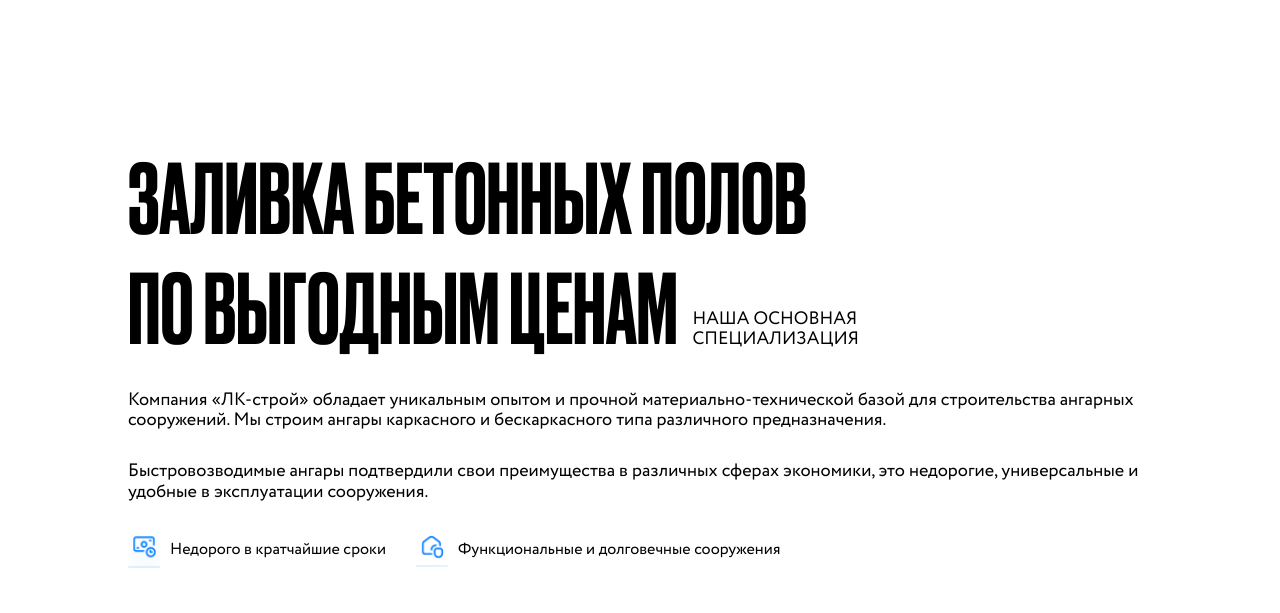
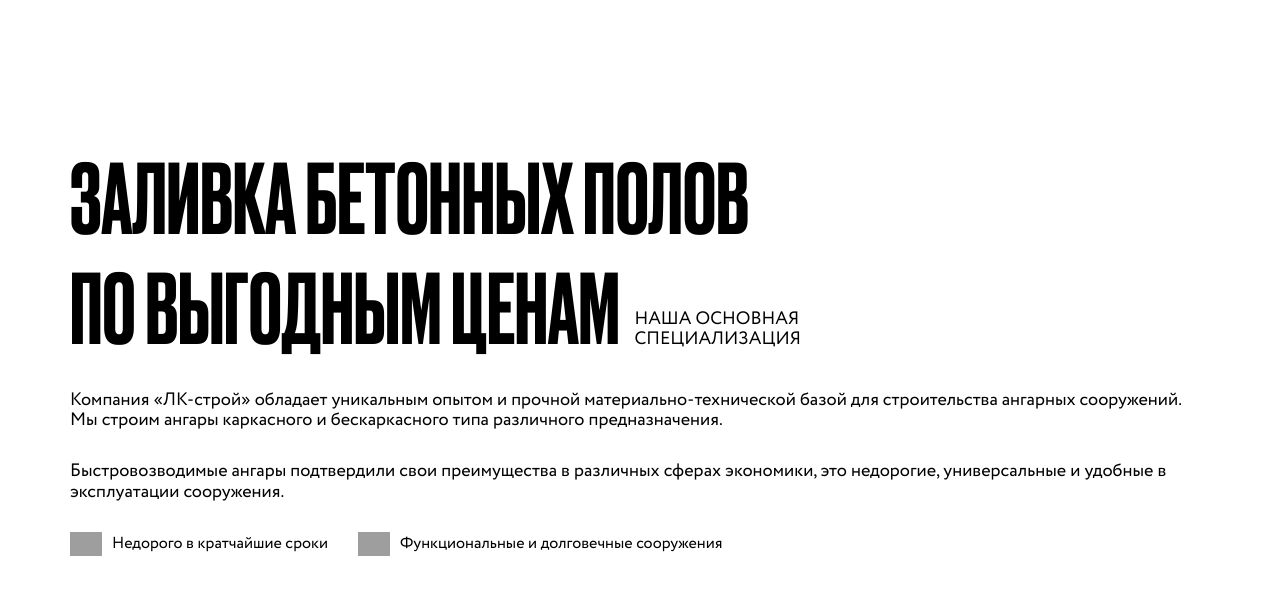
Before and after one commit to webNekit/lkstroy, a PHP site: page / in a window 1280 px wide. Shown: the part 806-1419 px from the top of the page. Run offline with PHP 8.4, Linux system fonts and the light colour scheme; grey boxes are pictures that could not be loaded.

Commit message:
create footer

```diff
--- a/css/_settings.css
+++ b/css/_settings.css
@@ -24,6 +24,21 @@ body {
 }
 @media screen and (max-width: 1440px){
     .container {
-        max-width: 1054px;
+        max-width: 1170px;
     }
 }
+.space-y-10 > *:not(:last-child) {
+    margin-bottom: 10px;
+}
+.space-y-20 > *:not(:last-child) {
+    margin-bottom: 20px;
+}
+.space-y-30 > *:not(:last-child) {
+    margin-bottom: 30px;
+}
+.space-y-40 > *:not(:last-child) {
+    margin-bottom: 40px;
+}
+.space-y-50 > *:not(:last-child) {
+    margin-bottom: 50px;
+}
--- /dev/null
+++ b/css/components/_about.css
@@ -0,0 +1,113 @@
+.about {
+    width: 100%;
+    padding: 140px 0;
+}
+.about__container {
+}
+.about__title {
+    margin: 0;
+    padding: 0;
+    text-transform: uppercase;
+    font-family: var(--secondary-family);
+    font-weight: 500;
+    font-size: 96px;
+}
+@media screen and (max-width: 768px){
+   .about__title {
+    font-size: 42px;
+   }
+}
+.about__title-span {
+    padding-left: 5px;
+    font-family: var(--font-family);
+    font-size: 18px;
+    display: inline-block;
+}
+.about__text {
+    width: 100%;
+    padding-top: 30px;
+    padding-bottom: 30px;
+}
+.about__descr {
+    margin: 0;
+    padding: 0;
+    font-size: 18px;
+    font-weight: 400;
+}
+.about__descr:not(:last-child) {
+    margin-bottom: 30px;
+}
+.about__list {
+    margin: 0;
+    padding: 0;
+    margin-bottom: 60px;
+    display: flex;
+    align-items: center;
+    gap: 30px;
+    flex-wrap: wrap;
+}
+.about__item {
+    display: flex;
+    align-items: center;
+    gap: 10px;
+}
+.about__icon {
+    width: 32px;
+    height: auto;
+}
+.about__slider {
+    width: 100%;
+    height: auto;
+}
+.about__slider-wrapper {
+    width: 100%;
+    height: 100%;
+}
+.about__slider-slide {
+    position: relative;
+    width: 100%;
+    height: 100%;
+}
+.about__slider-preview {
+    width: 100%;
+    height: 100%;
+    display: block;
+}
+.about__slider-image {
+    display: block;
+    margin: 0;
+    padding: 0;
+    width: 100%;
+    height: 100%;
+    object-fit: cover;
+    object-position: center;
+    transition: transform 300ms ease;
+}
+.about__slider-preview:hover .about__slider-image {
+    transform: scale(1.05);
+}
+.about__slider-control {
+    position: absolute;
+    right: 0;
+    bottom: 0;
+    z-index: 20;
+    display: flex;
+}
+.about__slider-button {
+    cursor: pointer;
+    width: 70px;
+    height: 70px;
+    display: flex;
+    align-items: center;
+    justify-content: center;
+    border: none;
+    font-size: 24px;
+    background-color: rgba(255,255,255, .5);
+    transition: background 200ms linear;
+}
+.about__slider-button:hover {
+    background-color: var(--color-primary);
+    color: var(--color-white);
+}
+.about__slider-button--prev {
+}
--- a/css/components/_advantages.css
+++ b/css/components/_advantages.css
@@ -1,9 +1,15 @@
 .advantages {
     width: 100%;
-    padding: 140px 0;
+    padding: 50px 0 70px 0;
 }
+
 .advantages__container {
+    width: 100%;
+    /* display: flex;
+    align-items: center;
+    flex-direction: column; */
 }
+
 .advantages__title {
     margin: 0;
     padding: 0;
@@ -12,101 +18,44 @@
     font-weight: 500;
     font-size: 96px;
 }
-@media screen and (max-width: 768px){
-   .advantages__title {
-    font-size: 42px;
-   }
-}
 .advantages__title-span {
     padding-left: 5px;
     font-family: var(--font-family);
     font-size: 18px;
     display: inline-block;
 }
-.advantages__text {
-    width: 100%;
-    padding-top: 30px;
-    padding-bottom: 30px;
-}
-.advantages__descr {
+.advantages__grid {
     margin: 0;
     padding: 0;
-    font-size: 18px;
-    font-weight: 400;
-}
-.advantages__descr:not(:last-child) {
-    margin-bottom: 30px;
-}
-.advantages__list {
-    margin: 0;
-    padding: 0;
-    margin-bottom: 60px;
-    display: flex;
-    align-items: center;
-    gap: 30px;
-    flex-wrap: wrap;
-}
-.advantages__item {
-    display: flex;
-    align-items: center;
+    display: grid;
+    grid-template-columns: repeat(4, 1fr);
     gap: 10px;
 }
-.advantages__icon {
+
+@media screen and (max-width: 768px) {
+    .advantages__grid {
+        grid-template-columns: repeat(2, 1fr);
+    }
+}
+
+@media screen and (max-width: 640px) {
+    .advantages__grid {
+        grid-template-columns: repeat(1,1fr);
+    }
+}
+
+.advantages__item {
+    width: 100%;
+    display: flex;
+    align-items: start;
+    gap: 20px;
+}
+
+.advantages__item-icon {
     width: 32px;
     height: auto;
 }
-.advantages__slider {
-    width: 100%;
-    height: auto;
+
+.advantages__item-text {
+    font-size: 18px;
 }
-.advantages__slider-wrapper {
-    width: 100%;
-    height: 100%;
-}
-.advantages__slider-slide {
-    position: relative;
-    width: 100%;
-    height: 100%;
-}
-.advantages__slider-preview {
-    width: 100%;
-    height: 100%;
-    display: block;
-}
-.advantages__slider-image {
-    display: block;
-    margin: 0;
-    padding: 0;
-    width: 100%;
-    height: 100%;
-    object-fit: cover;
-    object-position: center;
-    transition: transform 300ms ease;
-}
-.advantages__slider-preview:hover .advantages__slider-image {
-    transform: scale(1.05);
-}
-.advantages__slider-control {
-    position: absolute;
-    right: 0;
-    bottom: 0;
-    z-index: 20;
-    display: flex;
-}
-.advantages__slider-button {
-    cursor: pointer;
-    width: 70px;
-    height: 70px;
-    display: flex;
-    align-items: center;
-    justify-content: center;
-    border: none;
-    font-size: 24px;
-    background-color: rgba(255,255,255, .5);
-    transition: background 200ms linear;
-}
-.advantages__slider-button:hover {
-    background-color: rgba(255,255,255, 1);
-}
-.advantages__slider-button--prev {
-}
--- a/css/components/_hero.css
+++ b/css/components/_hero.css
@@ -43,6 +43,6 @@
 }
 @media screen and (max-width: 640px) {
     .hero__title {
-        font-size: 32px;
+        font-size: 46px;
     }
 }
--- a/css/components/_works.css
+++ b/css/components/_works.css
@@ -7,14 +7,17 @@
     display: grid;
     grid-template-columns: repeat(5,1fr);
 }
-@media screen and (max-width:1024px) {
+@media screen and (max-width: 1024px) {
     .works__grid {
         grid-template-columns: repeat(2,1fr);
     }
 }
-@media screen and (max-width:640px) {
+@media screen and (max-width: 640px) {
     .works__grid {
         grid-template-columns: repeat(1,1fr);
+    }
+    .works__link {
+        max-height: 320px;
     }
 }
 .works__link {
--- a/css/main.css
+++ b/css/main.css
@@ -7,5 +7,6 @@
 @import url("components/_button.css");
 @import url("components/_header.css");
 @import url("components/_hero.css");
+@import url("components/_about.css");
+@import url("components/_works.css");
 @import url("components/_advantages.css");
-@import url("components/_works.css");
--- a/index.html
+++ b/index.html
@@ -58,41 +58,41 @@
                    <h1 class="hero__title">бетонные <br>наливные полы</h1>
                 </div>
             </section>
-            <section class="advantages" id="advantages">
-                <div class="container advantages__container">
-                    <h2 class="advantages__title">
+            <section class="about" id="about">
+                <div class="container about__container">
+                    <h2 class="about__title">
                         Заливка бетонных полов<br>по выгодным ценам
-                        <span class="advantages__title-span">НАША ОСНОВНАЯ<br>СПЕЦИАЛИЗАЦИЯ</span>
+                        <span class="about__title-span">НАША ОСНОВНАЯ<br>СПЕЦИАЛИЗАЦИЯ</span>
                     </h2>
-                    <div class="advantages__text">
-                        <p class="advantages__descr">Компания «ЛК-строй» обладает уникальным опытом и прочной материально-технической базой для строительства ангарных сооружений. Мы строим ангары каркасного и бескаркасного типа различного предназначения.</p>
-                        <p class="advantages__descr">Быстровозводимые ангары подтвердили свои преимущества в различных сферах экономики, это недорогие, универсальные и удобные в эксплуатации сооружения.</p>
+                    <div class="about__text">
+                        <p class="about__descr">Компания «ЛК-строй» обладает уникальным опытом и прочной материально-технической базой для строительства ангарных сооружений. Мы строим ангары каркасного и бескаркасного типа различного предназначения.</p>
+                        <p class="about__descr">Быстровозводимые ангары подтвердили свои преимущества в различных сферах экономики, это недорогие, универсальные и удобные в эксплуатации сооружения.</p>
                     </div>
-                    <ul class="advantages__list">
-                        <li class="advantages__item"><img src="/img/advantages/icon-1.png" alt="" class="advantages__icon"><span class="advantages__item-text">Недорого в кратчайшие сроки</span></li>
-                        <li class="advantages__item"><img src="/img/advantages/icon-2.png" alt="" class="advantages__icon"><span class="advantages__item-text">Функциональные и долговечные сооружения</span></li>
+                    <ul class="about__list">
+                        <li class="about__item"><img src="/img/about/icon-1.png" alt="" class="about__icon"><span class="about__item-text">Недорого в кратчайшие сроки</span></li>
+                        <li class="about__item"><img src="/img/about/icon-2.png" alt="" class="about__icon"><span class="about__item-text">Функциональные и долговечные сооружения</span></li>
                     </ul>
-                    <div class="advantages__slider swiper">
-                        <div class="advantages__slider-wrapper swiper-wrapper">
-                            <div class="advantages__slider-slide swiper-slide">
-                                <a data-fancybox="gallery" href="https://lkstroy.ru/assets/cache/images/uslugi/logistic-centry/008-951x565-c849751b.jpg" class="advantages__slider-preview">
-                                    <img loading="lazy" src="https://lkstroy.ru/assets/cache/images/uslugi/logistic-centry/008-951x565-c849751b.jpg" alt="" class="advantages__slider-image">
+                    <div class="about__slider swiper">
+                        <div class="about__slider-wrapper swiper-wrapper">
+                            <div class="about__slider-slide swiper-slide">
+                                <a data-fancybox="gallery" href="https://lkstroy.ru/assets/cache/images/uslugi/logistic-centry/008-951x565-c849751b.jpg" class="about__slider-preview">
+                                    <img loading="lazy" src="https://lkstroy.ru/assets/cache/images/uslugi/logistic-centry/008-951x565-c849751b.jpg" alt="" class="about__slider-image">
                                 </a>
                             </div>
-                            <div class="advantages__slider-slide swiper-slide">
-                                <a data-fancybox="gallery" href="https://lkstroy.ru/assets/cache/images/uslugi/karkasnye-angary/016-951x565-83e65652.jpg" class="advantages__slider-preview">
-                                    <img loading="lazy" src="https://lkstroy.ru/assets/cache/images/uslugi/karkasnye-angary/016-951x565-83e65652.jpg" alt="" class="advantages__slider-image">
+                            <div class="about__slider-slide swiper-slide">
+                                <a data-fancybox="gallery" href="https://lkstroy.ru/assets/cache/images/uslugi/karkasnye-angary/016-951x565-83e65652.jpg" class="about__slider-preview">
+                                    <img loading="lazy" src="https://lkstroy.ru/assets/cache/images/uslugi/karkasnye-angary/016-951x565-83e65652.jpg" alt="" class="about__slider-image">
                                 </a>
                             </div>
-                            <div class="advantages__slider-slide swiper-slide">
-                                <a data-fancybox="gallery" href="https://lkstroy.ru/assets/cache/images/uslugi/sbor-razbor/031-951x565-3dba479b.jpg" class="advantages__slider-preview">
-                                    <img loading="lazy" src="https://lkstroy.ru/assets/cache/images/uslugi/sbor-razbor/031-951x565-3dba479b.jpg" alt="" class="advantages__slider-image">
+                            <div class="about__slider-slide swiper-slide">
+                                <a data-fancybox="gallery" href="https://lkstroy.ru/assets/cache/images/uslugi/sbor-razbor/031-951x565-3dba479b.jpg" class="about__slider-preview">
+                                    <img loading="lazy" src="https://lkstroy.ru/assets/cache/images/uslugi/sbor-razbor/031-951x565-3dba479b.jpg" alt="" class="about__slider-image">
                                 </a>
                             </div>
                         </div>
-                        <div class="advantages__slider-control">
-                            <button class="advantages__slider-button advantages__slider-button--prev"><i class='bx bx-chevron-left'></i></button>
-                            <button class="advantages__slider-button advantages__slider-button--next"><i class='bx bx-chevron-right'></i></button>
+                        <div class="about__slider-control">
+                            <button class="about__slider-button about__slider-button--prev"><i class='bx bx-chevron-left'></i></button>
+                            <button class="about__slider-button about__slider-button--next"><i class='bx bx-chevron-right'></i></button>
                         </div>
                     </div>
                 </div>
@@ -181,7 +181,54 @@
                     </a>
                 </div>
             </section>
+            <section class="advantages" id="advantages">
+                <div class="container advantages__container space-y-50">
+                    <h2 class="advantages__title">
+                        преимущества<br>компании
+                        <span class="advantages__title-span">Все самое<br>необходимое</span>
+                    </h2>
+                    <ul class="advantages__grid">
+                        <li class="advantages__item">
+                            <img src="img/advantages/advantages1.png" alt="" class="advantages__item-icon">
+                            <span class="advantages__item-text">гарантия 5 лет</span>
+                        </li>
+                        <li class="advantages__item">
+                            <img src="img/advantages/advantages1.png" alt="" class="advantages__item-icon">
+                            <span class="advantages__item-text">помощь в получении субсидий и возмещений</span>
+                        </li>
+                        <li class="advantages__item">
+                            <img src="img/advantages/advantages1.png" alt="" class="advantages__item-icon">
+                            <span class="advantages__item-text">много готовых объектов, возможность посмотреть любой из них и лично пообщаться с заказчиком</span>
+                        </li>
+                        <li class="advantages__item">
+                            <img src="img/advantages/advantages1.png" alt="" class="advantages__item-icon">
+                            <span class="advantages__item-text">только положительные отзывы</span>
+                        </li>
+                        <li class="advantages__item">
+                            <img src="img/advantages/advantages1.png" alt="" class="advantages__item-icon">
+                            <span class="advantages__item-text">работа «под ключ» - от идеи и проектирования до ввода готового объекта в эксплуатацию</span>
+                        </li>
+                        <li class="advantages__item">
+                            <img src="img/advantages/advantages1.png" alt="" class="advantages__item-icon">
+                            <span class="advantages__item-text">фиксированная стоимость по договору, не увеличивается в процессе строительства</span>
+                        </li>
+                        <li class="advantages__item">
+                            <img src="img/advantages/advantages1.png" alt="" class="advantages__item-icon">
+                            <span class="advantages__item-text">можем начать работу без аванса</span>
+                        </li>
+                        <li class="advantages__item">
+                            <img src="img/advantages/advantages1.png" alt="" class="advantages__item-icon">
+                            <span class="advantages__item-text">возможность рассрочки на окончательный расчёт</span>
+                        </li>
+                    </ul>
+                </div>
+            </section>
         </div>
     </main>
+    <footer class="footer" id="footer">
+        <div class="container footer__container">
+
+        </div>
+    </footer>
 </body>
 </html>
```
Also changed, not shown: img/advantages/advantages1.png (added).
